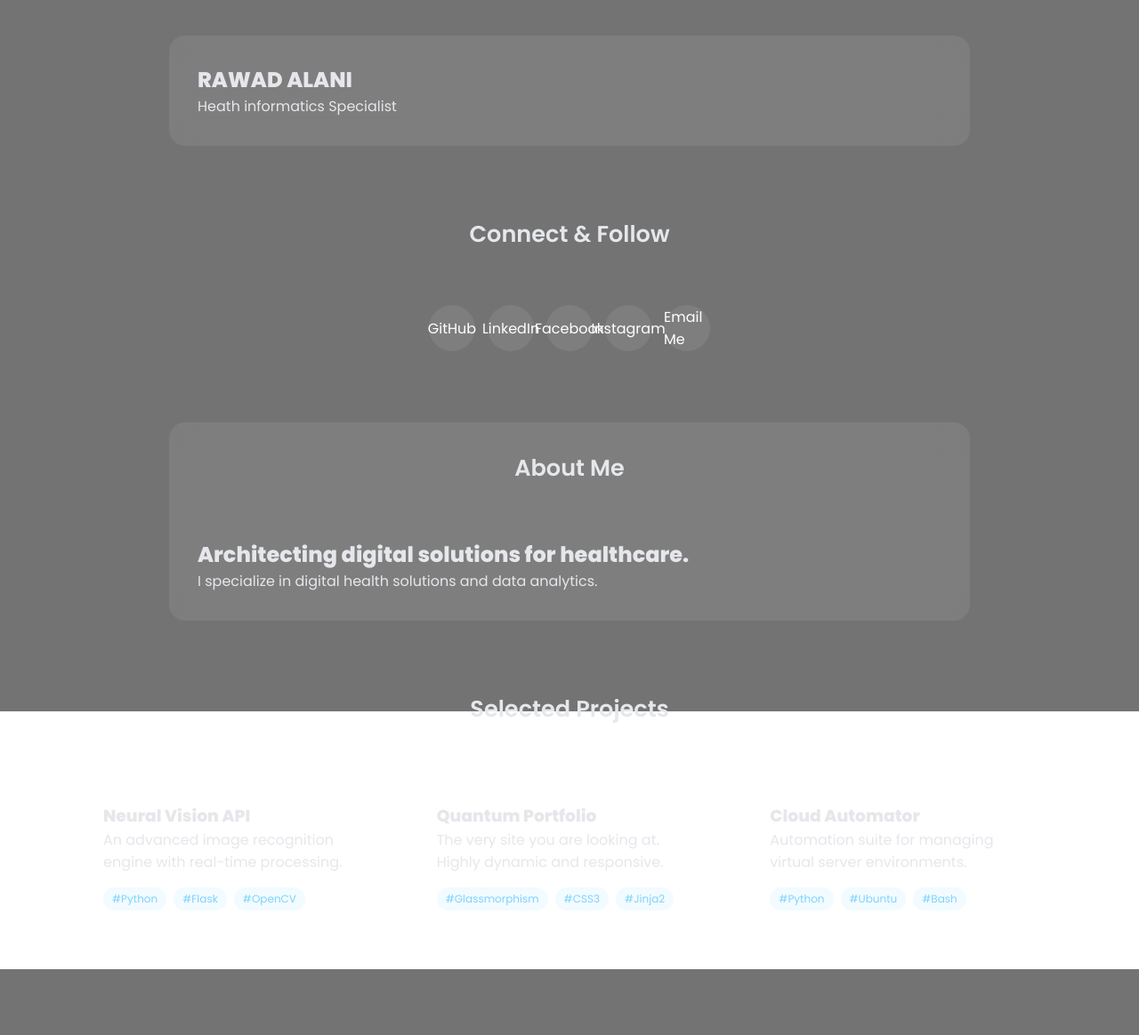
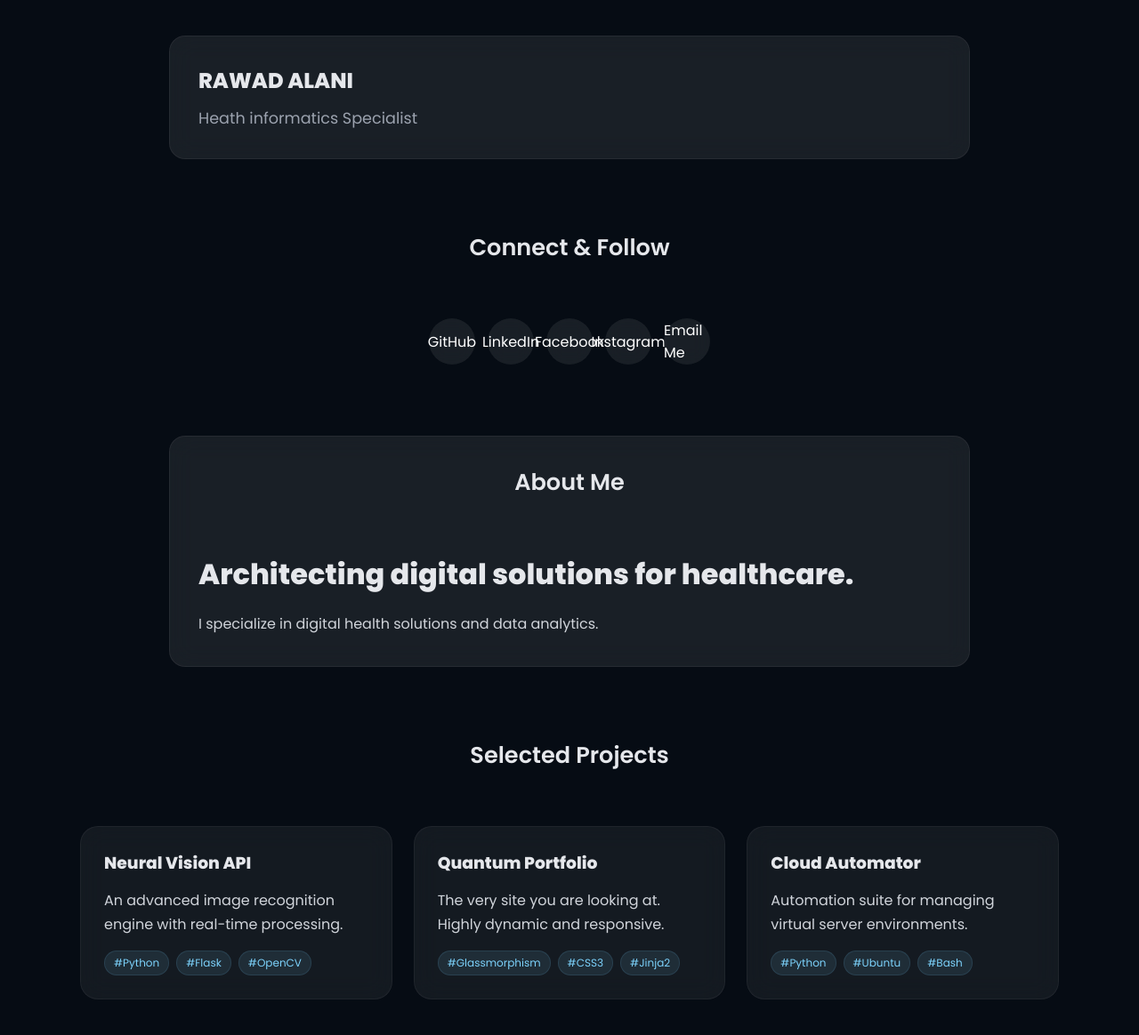
Before and after one commit to alanirawad-sketch/Portfolio, a Flask app: page / in a window 1280 px wide. Shown: the whole page at 89% size. Before the commit the page ends 1090 px from the top, so only its background shows below. Run offline with Flask 3, Linux system fonts and the light colour scheme.

Commit message:
add background

```diff
--- a/static/style.css
+++ b/static/style.css
@@ -5,37 +5,38 @@
     --bg-glass: rgba(255, 255, 255, 0.08);
 }
 
+/* RESET */
 * {
     margin: 0;
     padding: 0;
     box-sizing: border-box;
 }
 
+/* BODY */
 body {
     font-family: 'Poppins', sans-serif;
     color: var(--text-main);
     padding-top: 0;
     animation: pageFade 0.8s ease-out;
+    background: #060c14;
+    overflow-x: hidden;
 }
 
-/* BACKGROUND */
+/* REMOVE OLD HTML BACKGROUND */
 html {
-    background: url("../assets/images/health_informatics_wallpaper_animated.html") center / cover no-repeat fixed;
+    background: #060c14;
 }
 
+/* DARK OVERLAY */
 html::before {
     content: "";
     position: fixed;
     inset: 0;
-    background: rgba(0, 0, 0, 0.55);
+    background: rgba(0, 0, 0, 0.35);
     z-index: -1;
 }
 
-body {
-    background: transparent;
-}
-
-/* NAV */
+/* NAVIGATION */
 
 .hamburger {
     display: none !important;
@@ -97,8 +97,36 @@ body {
     letter-spacing: 6px;
 }
 
+.subtitle {
+    margin-top: 12px;
+    color: var(--text-muted);
+    font-size: 1.1rem;
+}
+
+/* ANIMATED CANVAS SECTION */
+
+.animated-bg-container {
+    width: 100%;
+    max-width: 1200px;
+    height: 520px;
+    margin: 0 auto 60px;
+    border-radius: 22px;
+    overflow: hidden;
+    position: relative;
+    box-shadow:
+        0 0 40px rgba(56, 189, 248, 0.12),
+        0 0 120px rgba(14, 165, 233, 0.08);
+}
+
+#bg {
+    display: block;
+    width: 100%;
+    height: 100%;
+    background: #060c14;
+}
 
 /* SECTIONS */
+
 section {
     padding: 40px 20px;
     scroll-margin-top: 80px;
@@ -116,14 +144,16 @@ section {
 .section-title {
     text-align: center;
     margin: 0 auto 60px;
+    font-size: 2rem;
 }
 
-/* SOCIAL */
+/* SOCIAL BUTTONS */
 
 .button-group {
     display: flex;
     gap: 14px;
     justify-content: center;
+    flex-wrap: wrap;
 }
 
 .social-btn {
@@ -136,19 +166,19 @@ section {
     justify-content: center;
     color: white;
     transition: all 0.3s ease;
-}
-
-.social-btn {
     text-decoration: none !important;
     border: none !important;
+    backdrop-filter: blur(10px);
 }
 
 .social-btn:hover {
-    transform: translateY(-4px);
+    transform: translateY(-4px) scale(1.05);
     box-shadow: 0 0 24px rgba(125, 211, 252, 0.35);
+    color: var(--accent);
 }
 
-/* GLASS */
+/* GLASS CARDS */
+
 .glass-card {
     background: var(--bg-glass);
     backdrop-filter: blur(14px);
@@ -156,9 +186,23 @@ section {
     padding: 32px;
     max-width: 900px;
     margin: auto;
+    border: 1px solid rgba(255, 255, 255, 0.06);
 }
 
-/* SKILLS */
+/* BIO */
+
+.bio-card h2 {
+    margin-bottom: 18px;
+    font-size: 2rem;
+}
+
+.bio-card p {
+    line-height: 1.8;
+    color: #d1d5db;
+}
+
+/* SKILLS & PROJECTS */
+
 .skills-section .grid,
 .projects-section .grid {
     max-width: 1100px;
@@ -175,28 +219,53 @@ section {
     transition: transform 0.3s ease;
 }
 
-/* PROJECTS & SKILLS CARDS */
+/* GRID */
+
 .grid {
     display: grid;
     gap: 24px;
     grid-template-columns: repeat(auto-fit, minmax(260px, 1fr));
 }
 
+/* PROJECT & SKILLS CARDS */
+
 .project-card,
 .skills-card {
-    background: var(--bg-glass);
+    background: rgba(255, 255, 255, 0.06);
     backdrop-filter: blur(14px);
     border-radius: 20px;
     padding: 26px;
-    transition: transform 0.3s ease;
+    transition:
+        transform 0.3s ease,
+        box-shadow 0.3s ease,
+        border 0.3s ease;
+
+    border: 1px solid rgba(255, 255, 255, 0.05);
 }
 
 .project-card:hover,
 .skills-card:hover {
     transform: translateY(-6px);
+    box-shadow:
+        0 0 20px rgba(56, 189, 248, 0.18),
+        0 0 60px rgba(14, 165, 233, 0.08);
+
+    border: 1px solid rgba(125, 211, 252, 0.18);
+}
+
+.project-card h3,
+.skills-card h3 {
+    margin-bottom: 14px;
+}
+
+.project-card p,
+.skills-card p {
+    line-height: 1.7;
+    color: #d1d5db;
 }
 
 /* TAGS */
+
 .tags {
     display: flex;
     flex-wrap: wrap;
@@ -210,9 +279,17 @@ section {
     background: rgba(125, 211, 252, 0.1);
     border-radius: 20px;
     padding: 4px 10px;
+    border: 1px solid rgba(125, 211, 252, 0.12);
 }
 
-/* ANIM */
+/* LINKS */
+
+a {
+    transition: all 0.3s ease;
+}
+
+/* PAGE ANIMATION */
+
 @keyframes pageFade {
     from {
         opacity: 0;
```
Also changed, not shown: other parts of static/style.css (+39 -6 lines), index.html (+156 -0 lines).
